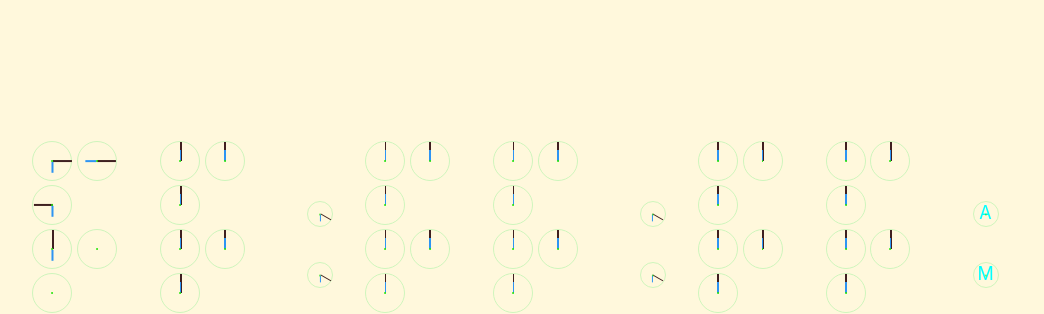
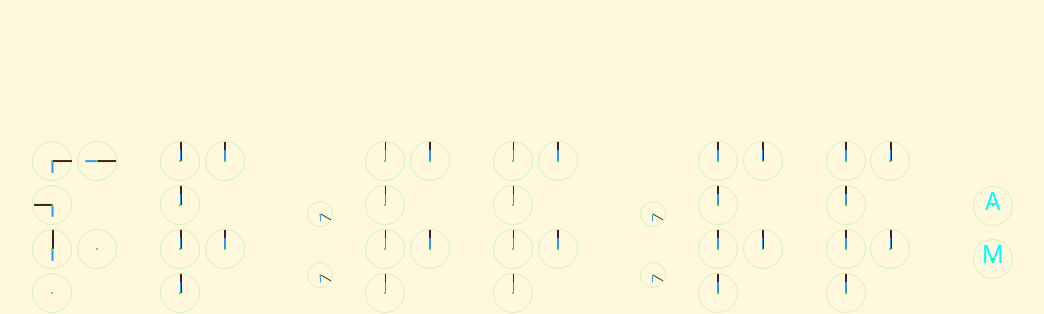
Before and after one commit to fullstack-storyteller/digital-clock-kinectic, a plain HTML site: page index.html in a window 1280 px wide. Shown: the top 314 px of the page, without its empty margins (109-1153 px from the left). Drawn offline with Linux system fonts and the light colour scheme.

Commit message:
added readme.md

```diff
--- a/index.html
+++ b/index.html
@@ -9,6 +9,7 @@
   </head>
   <body>
     <div class="clock">
+      <!-- <div class="col"> -->
       <div class="table">
         <div class="card">
           <div class="circle" id="circle-000">
@@ -165,6 +166,8 @@
           </div>
         </div>
       </div>
+      <!-- </div> -->
+      <!-- <div class="col"> -->
       <div class="table">
         <div class="card">
           <div class="circle" id="circle-200">
@@ -322,6 +325,8 @@
           </div>
         </div>
       </div>
+      <!-- </div> -->
+      <!-- <div class="col"> -->
       <div class="table">
         <div class="card">
           <div class="circle" id="circle-400">
@@ -469,15 +474,16 @@
       </div>
       <div class="table-colon">
         <div class="colon">
-          <div class="circle-colon">
+          <div class="circle">
             <div class="ampm" id="daypart"></div>
           </div>
-          <div class="circle-colon">
+          <div class="circle">
             <div class="ampm">M</div>
           </div>
         </div>
       </div>
-      <script type="text/javascript" src="script.js"></script>
     </div>
+    <script type="text/javascript" src="script.js"></script>
+    <!-- </div> -->
   </body>
 </html>
--- a/style.css
+++ b/style.css
@@ -156,7 +156,7 @@ body {
   font-family: -apple-system, BlinkMacSystemFont, 'Segoe UI', Roboto, Oxygen,
     Ubuntu, Cantarell, 'Open Sans', 'Helvetica Neue', sans-serif;
   text-align: center;
-  padding: 2px auto;
-  font-size: large;
+  padding: 5px auto;
+  font-size: x-large;
   color: aqua;
 }
```
Also changed, not shown: 2 other files.
